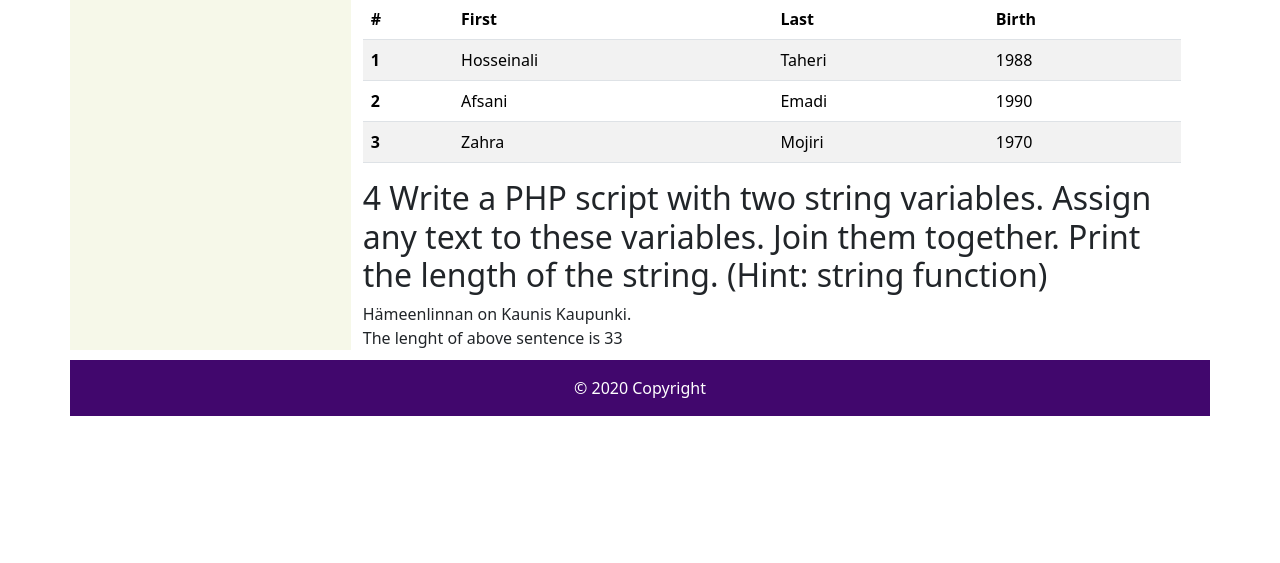
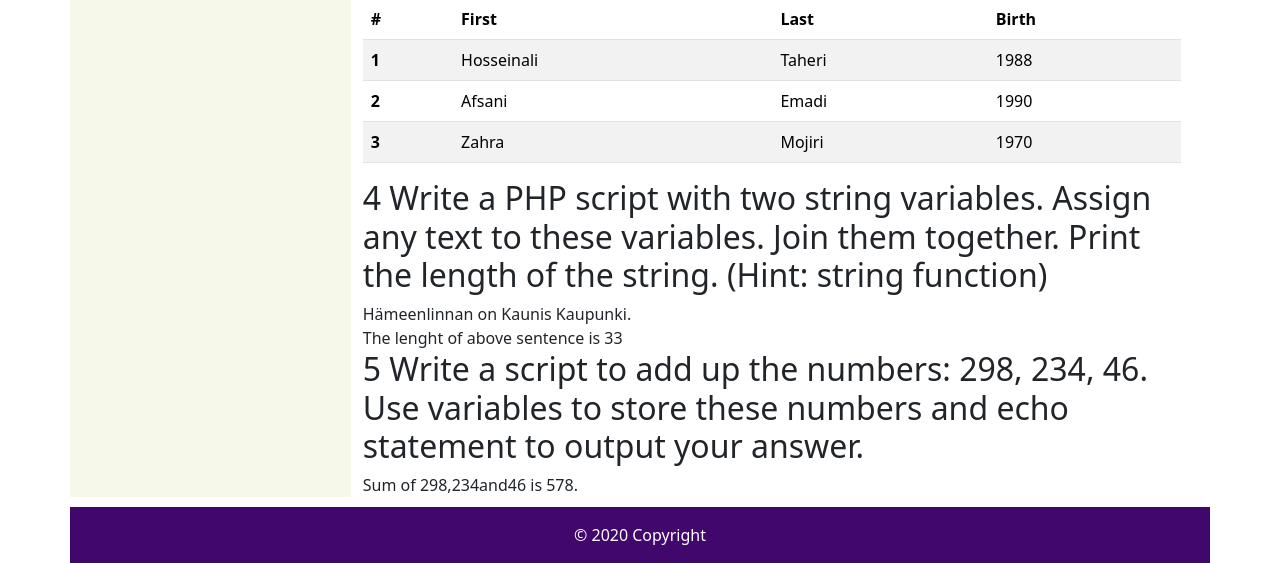
Before and after one commit to hataheriandani/hosseinali_taheri_tasks, a PHP site: page /excercise3/variable.php in a window 1280 px wide. Shown: the part 485-1048 px from the top of the page. Before the commit the page ends 901 px from the top, so only its background shows below. Run offline with PHP 8.4, Linux system fonts and the light colour scheme; data that the repository does not hold is empty.

Commit message:
5th guestion is done.

```diff
--- a/layout/excercise3/variable.php
+++ b/layout/excercise3/variable.php
@@ -64,5 +64,16 @@ $adjective = "Kaunis Kaupunki.";
 echo $sentence= $city . " " .$verb. " " . $adjective;
 echo "<br>" ."The lenght of above sentence is " . strlen($sentence);
  ?>
+ <h2>5 Write a script to add up the numbers: 298, 234, 46.
+     Use variables to store these numbers and echo statement
+      to output your answer.
+</h2>
+<?php
+$num1 = 298;
+$num2 = 234;
+$num3 = 46;
+$sum = $num1 + $num2 + $num3;
+echo "Sum of" . " " . $num1 . "," . $num2 . "and" . $num3 . " " . "is" . " " . $sum . ".";
+?>
 
 <?php include "footer.php"?>
```
Also changed, not shown: Team13/variable.php (+9 -2 lines).
